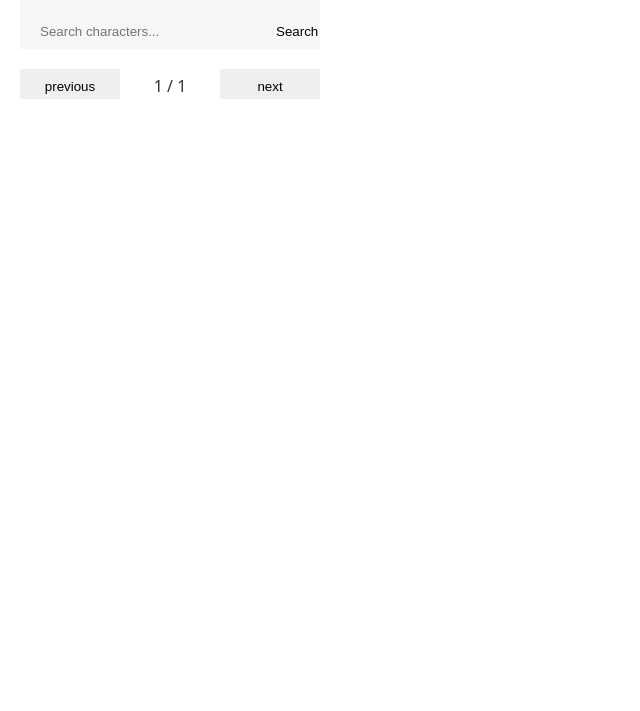
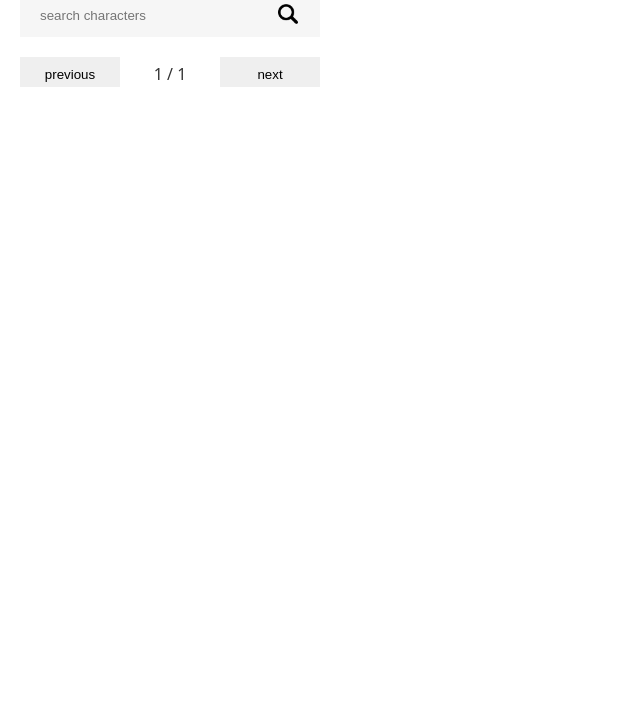
Before and after one commit to NilooBR/recap-project-3_rick-and-morty-app, a website with bundled scripts: page index.html in a window 1280 px wide. Shown: the part 89-800 px from the top of the page, without its empty margins (0-640 px from the left). Built offline with nearby package versions, Linux system fonts and the light colour scheme; no server answers.

Commit message:
refactoring search bar

```diff
--- a/components/SearchBar/SearchBar.js
+++ b/components/SearchBar/SearchBar.js
@@ -5,13 +5,19 @@ export function search(submit) {
     const input = document.createElement("input");
     input.setAttribute("type", "text");
     input.setAttribute("name", "query");
-  input.setAttribute("placeholder", "Search characters...");
+    input.setAttribute("placeholder", "search characters");
     input.classList.add("search-bar__input");
 
     const button = document.createElement("button");
     button.setAttribute("type", "submit");
-  button.textContent = "Search";
     button.classList.add("search-bar__button");
+
+    const imgElement = document.createElement("img");
+    imgElement.classList.add("search-bar__icon");
+    imgElement.setAttribute("src", "assets/magnifying-glass.png");
+    imgElement.setAttribute("alt","");
+
+    button.appendChild(imgElement);
 
     form.append(input, button);
 
--- a/index.html
+++ b/index.html
@@ -14,8 +14,6 @@
     <h1 class="title">Rick and More</h1>
     <main id="root">
       <div class="search-bar-container" data-js="search-bar-container">
-        <form action="" class="search-bar" data-js="search-bar">
-        </form>
       </div>
       <ul class="card-container" data-js="card-container">
       </ul>
--- a/index.js
+++ b/index.js
@@ -54,14 +54,13 @@ async function fetchCharacterData() {
     if (!response.ok) {
       throw new Error("Failed to fetch character data");
     }
-
     const data = await response.json();
-
     data.results.forEach((character) => {
       const card = createCharacterCard(character);
       renderElement(card);
     });
     pagination.textContent = `${page} / ${maxPage}`;
+    maxPage = data.info.pages;
   } catch (error) {
     console.error("Error fetching character data:", error);
   }
```
Lines whose indentation alone changed are shown as unchanged.
